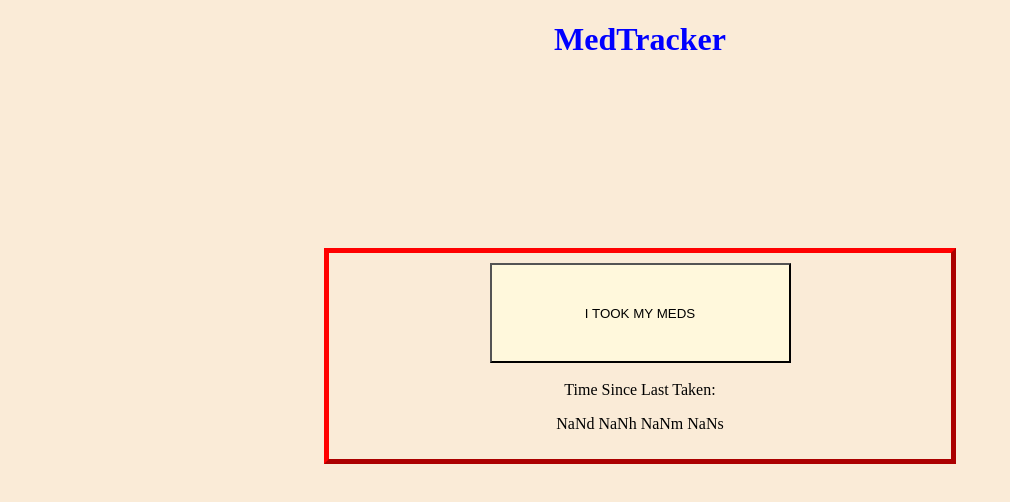
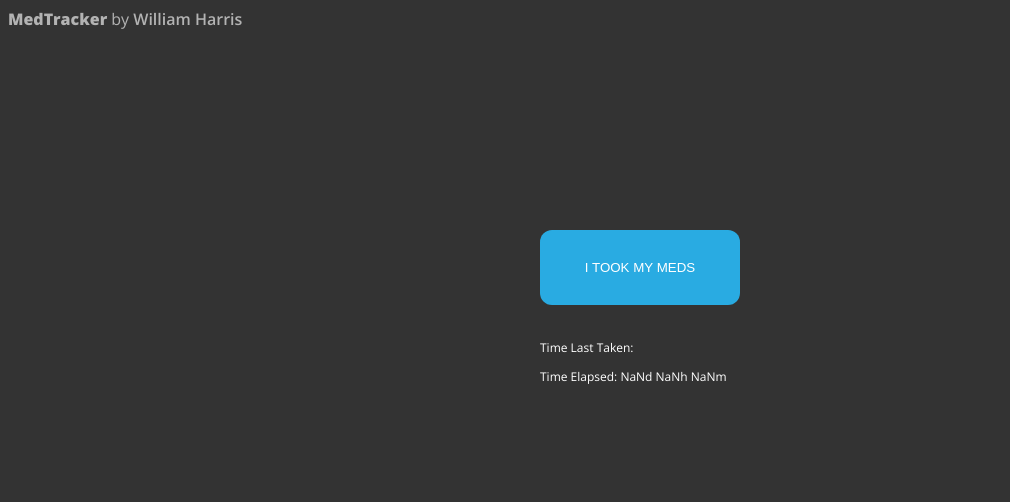
Before and after one commit to wharris1597/MedTracker, a plain HTML site: page index.html in a window 1280 px wide. Shown: the whole page, without its empty margins (0-1010 px from the left). Drawn offline with nearby package versions, Linux system fonts and the light colour scheme.

Commit message:
Update index.html

```diff
--- a/index.html
+++ b/index.html
@@ -2,8 +2,30 @@
 <html lang="en">
 <head>
     <meta charset="UTF-8">
-    <meta content='width=device-width, initial-scale=1' name='viewport'/>
-    <title>Title</title>
+    <title>MedTracker</title>
+    <link href="https://fonts.googleapis.com/css?family=Open+Sans:300italic,400italic,600italic,700italic,800italic,400,300,600,700,800" rel="stylesheet" />
+    <style>
+
+        .pageheader{
+            color: #b3b3b3;
+            font-weight: 300;
+
+        }
+        .button{
+            text-align: center;
+            margin:auto;
+            margin-top: 100px;
+            width: 200px;
+        }
+        .timeinfo{
+            margin:auto;
+            width: 200px;
+            color: white;
+            font-size: 12px;
+
+        }
+
+    </style>
     <script>
         //create cookie
         function setCookie(cname, cvalue, exdays) {
@@ -44,51 +66,29 @@
         function trackMeds(){
             let d = new Date();
 
-            setCookie("timetaken","Last Time Taken: "+d.toLocaleDateString()+" at "+d.toLocaleTimeString(),30);
+            setCookie("timetaken",d.toLocaleDateString(),30);
             setCookie("timetakenInt",d.getTime(),30);
             checkLast();
             location.reload();
         }
         function checkLast(){
-            document.getElementById("last_time").innerHTML = getCookie("timetaken");
+            document.getElementById("last_time").innerHTML = "Time Last Taken: " + getCookie("timetaken");
         }
     </script>
-    <style>
-    .DisplayTime {
-        border: 5px outset red;
-        padding:10px;
-        margin-top: 15%;
-        margin-left: 25%;
-        margin-right: 25%;
+</head>
+<body style="background-color: #333333; font-family: 'Open Sans'" >
+<div id="pageheader" class="pageheader"><span style="font-weight: 800">MedTracker</span> by  <span style="font-weight: 600"><a href="https://williamharris.dev" style="text-decoration: none; color: #b3b3b3">William Harris</a></span></div>
+<div id="button" class="button"><button id="take-meds" class=button style="height: 75px; background-color: #29ABE2; border-radius: 12px; border:none; color:#ffffff;"  onclick="trackMeds()">I TOOK MY MEDS</button></div>
+<br>
+<div id="timeinfo" class="timeinfo">
 
-
-
-    }
-    </style>
-</head>
-<body style="text-align: center; background-color: antiquewhite">
-<div>
-    <h1 style="color: blue">
-        MedTracker
-    </h1>
-</div>
-
-<div class=DisplayTime>
-    <button id="take-meds" style="width:50%; height: 100px; background-color: cornsilk;"  onclick="trackMeds()">I TOOK MY MEDS</button>
-
-    <div  id="last_time">
-
-    </div>
-    <br>
-    Time Since Last Taken:
-    <p id="demo2" > </p>
 
     <script>
         // Set the date we're counting down to
 
         var countDownDate = parseInt(getCookie("timetakenInt"));
 
-        // Update the count down every 1 second
+        // Update the count down every 1 minute
         var x = setInterval(function() {
 
             // Get today's date and time
@@ -104,34 +104,13 @@
             var seconds = Math.floor((distance % (1000 * 60)) / 1000);
 
             // Display the result in the element with id="demo"
-            document.getElementById("demo2").innerHTML =  days + "d " + hours + "h "
-                + minutes + "m " + seconds + "s ";
-
-            // If the count down is finished, write some text
-            if (hours > 20) {
-                document.getElementById("demo3").innerHTML = "Time To Take Your Medicine!";
-            }
-            if (hours < 18) {
-                document.getElementById("demo3").innerHTML = "You've Already Taken Your Medicine!";
-            }
+            document.getElementById("demo2").innerHTML =  "Time Elapsed: "+days + "d " + hours + "h "
+                + minutes + "m ";
 
         }, 1000);
     </script>
-
-
-</div>
-
-<p id="demo" > </p>
-<p id="demo3" ></p>
-
-
-
-
-
-<div>
-    <script>
-        checkLast();
-    </script>
+    <p id="last_time"><script>checkLast();</script></p>
+    <p id="demo2"></p>
 </div>
 
 
```
